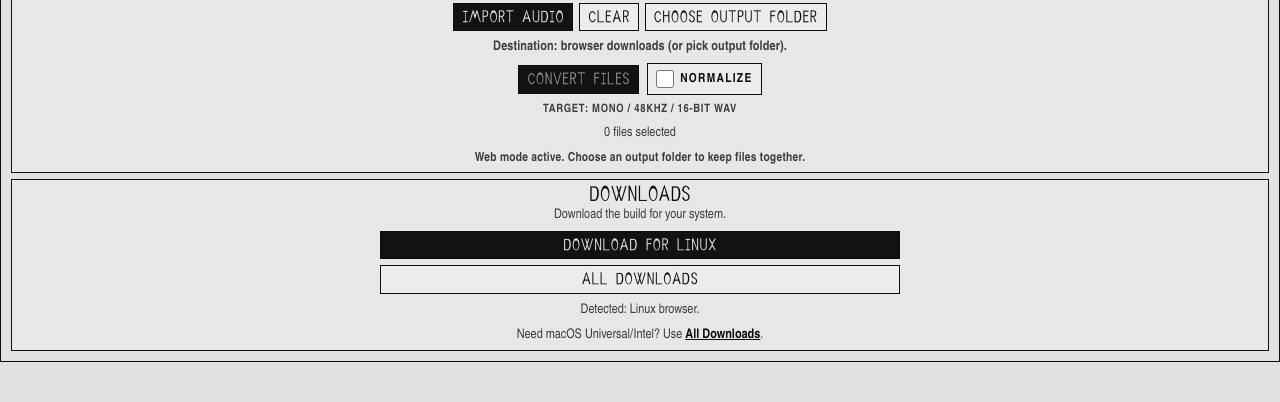
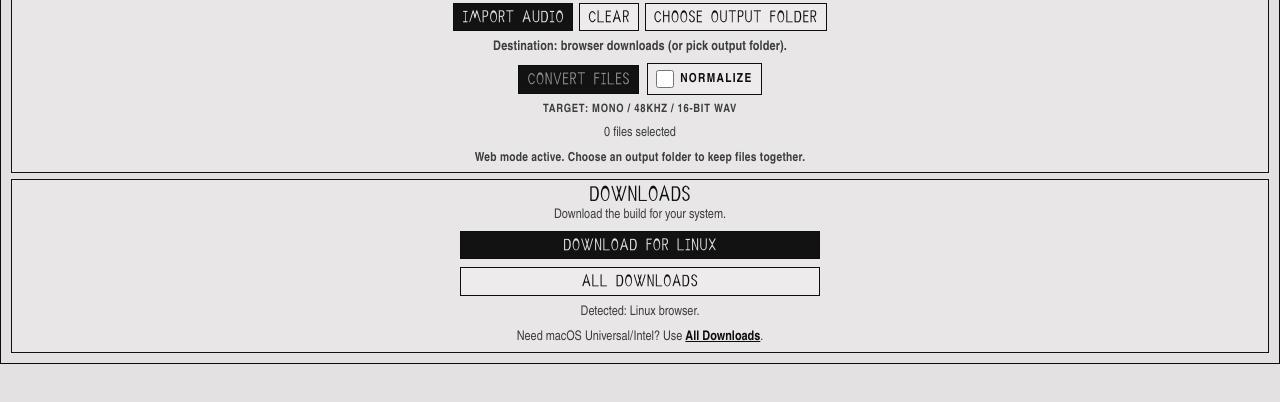
Before and after one commit to leonsomov/Geeky_Punks_file_converter_to_Erica_Synths, a website: page web/index.html in a window 1280 px wide. Shown: the part 184-586 px from the top of the page. Drawn offline with Linux system fonts and the light colour scheme.

Commit message:
Narrow download buttons and keep compact typography

```diff
--- a/resources/styles.css
+++ b/resources/styles.css
@@ -272,10 +272,11 @@ h3 {
 }
 
 .download-grid {
-  display: grid;
-  grid-template-columns: 1fr;
-  gap: 6px;
-  width: min(520px, 100%);
+  display: flex;
+  flex-direction: column;
+  align-items: center;
+  gap: 8px;
+  width: 100%;
   margin: 0 auto;
 }
 
@@ -284,7 +285,7 @@ h3 {
   justify-content: center;
   align-items: center;
   text-decoration: none;
-  width: 100%;
+  width: min(360px, 92%);
 }
 
 .download-meta {
```
